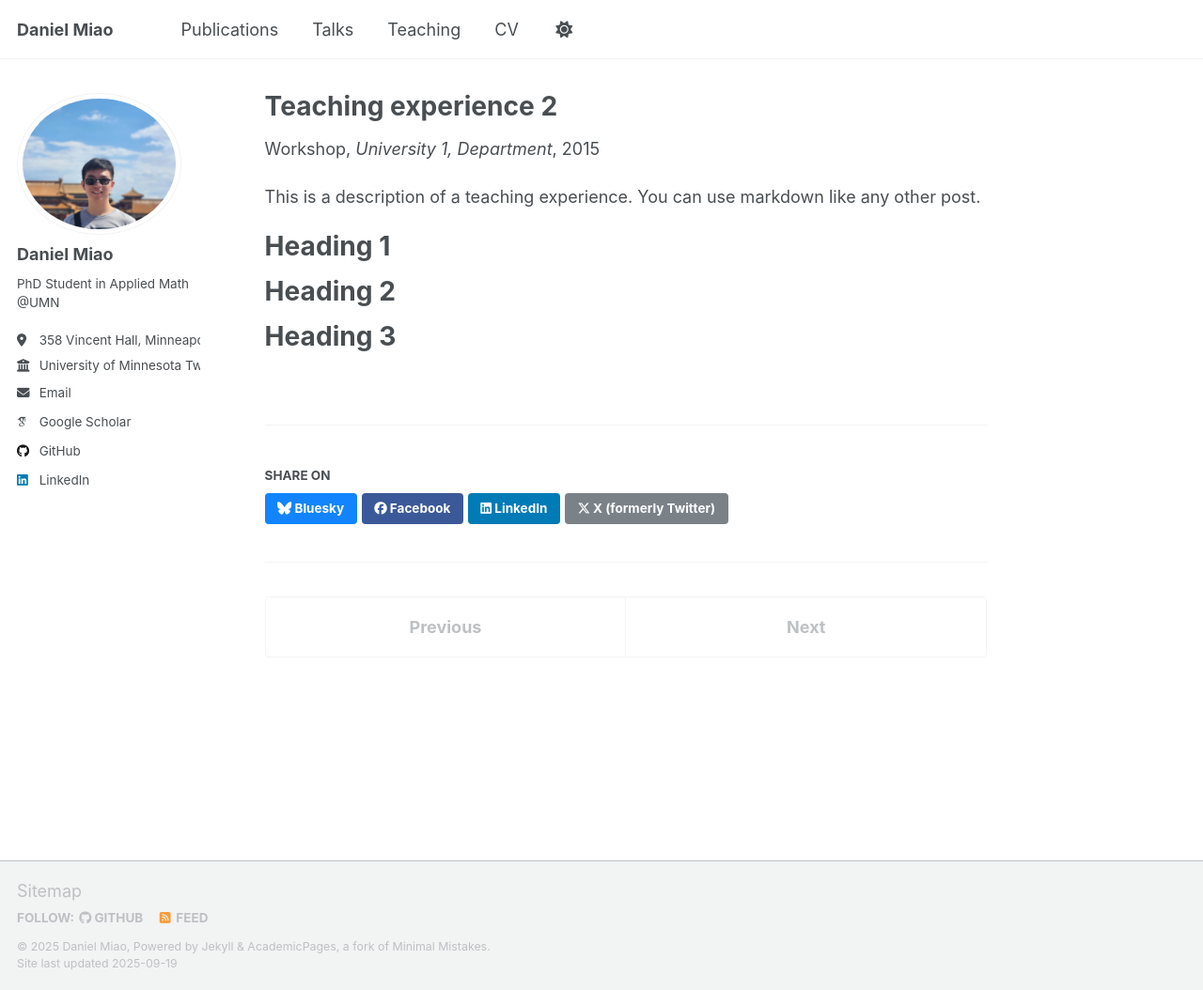
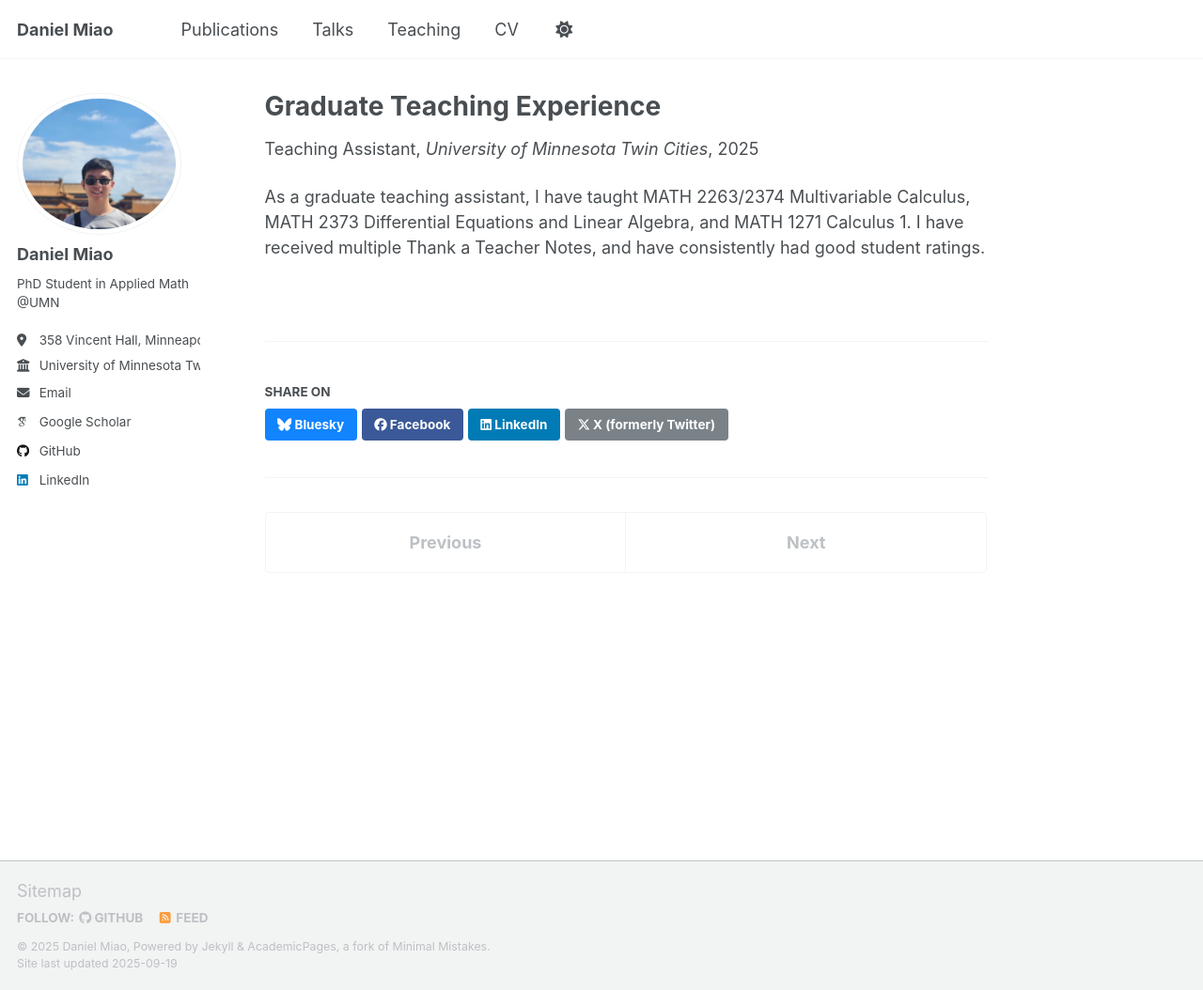
Before and after one commit to dmiao153/DanielMiao, a Jekyll site: the page built from _teaching/2015-spring-teaching-2.md, in a window 1280 px wide and 1054 px high. Shown: the whole window at 94% size. Built offline with Jekyll 4.4.1, drawn with Linux system fonts in a browser that asks for light colours; some web fonts are replaced; a script that is not in the unit is left out; a file with an impossible date is left out.

Commit message:
Update 2015-spring-teaching-2.md

```diff
--- a/_teaching/2015-spring-teaching-2.md
+++ b/_teaching/2015-spring-teaching-2.md
@@ -1,20 +1,12 @@
 ---
-title: "Teaching experience 2"
+title: "Graduate Teaching Experience"
 collection: teaching
-type: "Workshop"
-permalink: /teaching/2015-spring-teaching-1
-venue: "University 1, Department"
-date: 2015-01-01
-location: "City, Country"
+type: "Teaching Assistant"
+# permalink: /teaching/2015-spring-teaching-1
+venue: "University of Minnesota Twin Cities"
+#date:
+#location: "City, Country"
 ---
 
-This is a description of a teaching experience. You can use markdown like any other post.
-
-Heading 1
-======
-
-Heading 2
-======
-
-Heading 3
-======
+As a graduate teaching assistant, I have taught MATH 2263/2374 Multivariable Calculus, MATH 2373 Differential Equations and Linear Algebra, and MATH 1271 Calculus 1.
+I have received multiple Thank a Teacher Notes, and have consistently had good student ratings.
```
